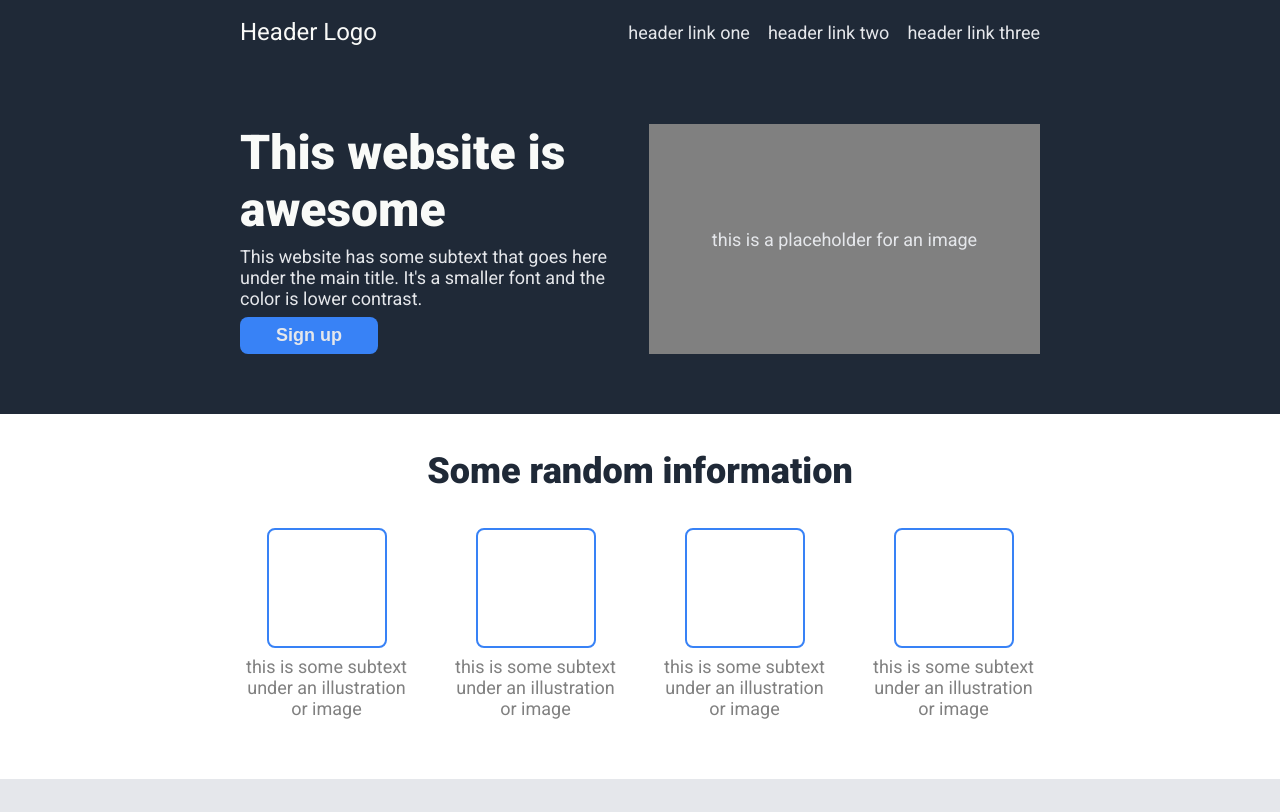
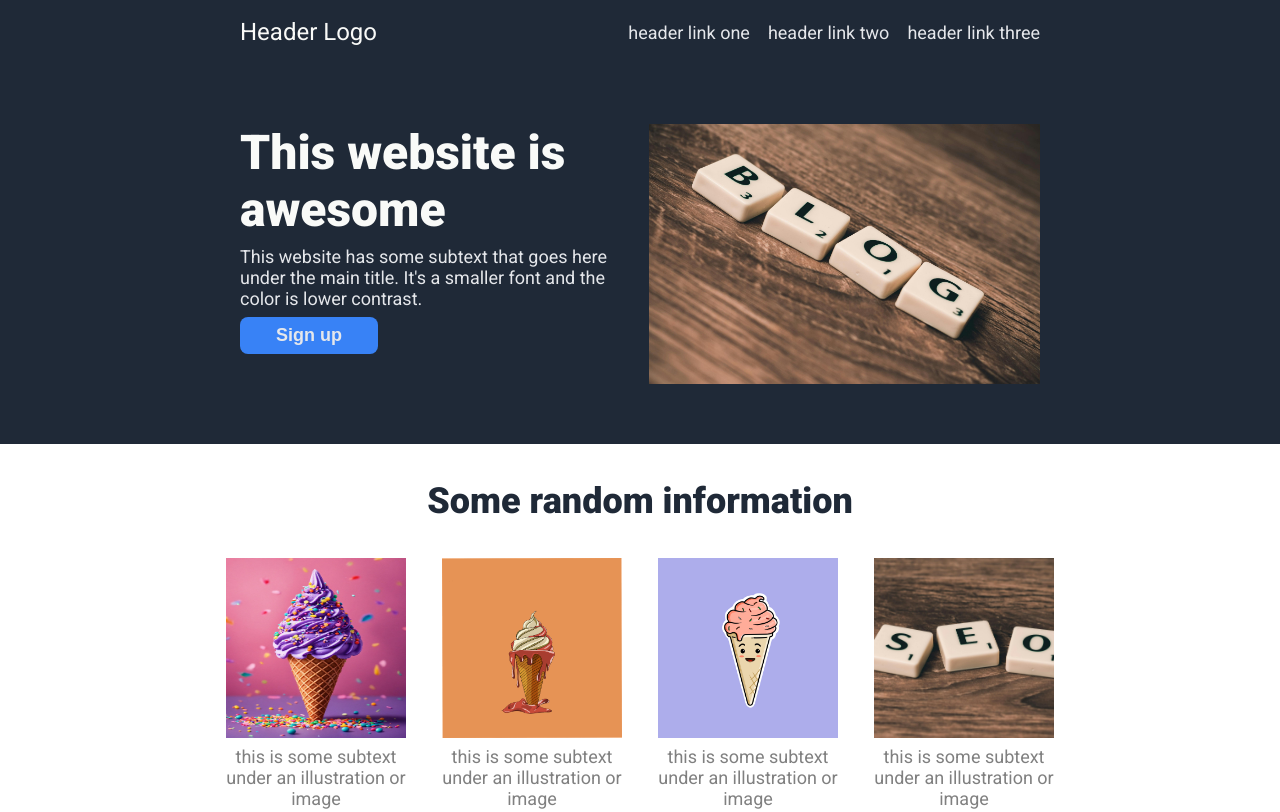
Before and after one commit to scorbiclife/odin-landing-page, a plain HTML site: page index.html in a window 1280 px wide. Shown: the top 812 px of the page. Drawn offline with Linux system fonts and the light colour scheme.

Commit message:
feat(html, css): add images

```diff
--- a/index.html
+++ b/index.html
@@ -30,8 +30,12 @@
           </p>
           <button class="button text-button-strong">Sign up</button>
         </div>
-        <div class="hero-right image-placeholder">
-          this is a placeholder for an image
+        <div class="hero-right">
+          <img
+            width="320"
+            height="240"
+            src="images/pexels-pixabay-262508.jpg"
+            alt='scrabble blocks spelling the world "blog"' />
         </div>
       </div>
       <div class="information bg-light text-dark">
@@ -40,25 +44,42 @@
         </header>
         <ul class="information-list">
           <li class="information-item">
-            <div class="information-image-placeholder"></div>
+            <img
+              width="180"
+              height="180"
+              src="images/ai-generated-8602906_1280.jpg"
+              alt="ai generated ice cream" />
             <div class="text-subtext">
               this is some subtext under an illustration or image
             </div>
           </li>
           <li class="information-item">
-            <div class="information-image-placeholder"></div>
+            <img
+              width="180"
+              height="180"
+              src="images/ice-cream-8195933_1280.png"
+              alt="vector image of a melting ice cream cone" />
             <div class="text-subtext">
               this is some subtext under an illustration or image
             </div>
           </li>
           <li class="information-item">
-            <div class="information-image-placeholder"></div>
+            <img
+              width="180"
+              height="180"
+              src="images/ice-cream-8535463_1280.png"
+              alt="vector image of a smiling ice cream cone" />
             <div class="text-subtext">
               this is some subtext under an illustration or image
             </div>
           </li>
           <li class="information-item">
-            <div class="information-image-placeholder"></div>
+            <img
+              class="image-crop-center"
+              width="180"
+              height="180"
+              src="images/pexels-pixabay-270637.jpg"
+              alt='scrabble blocks spelling the word "seo"' />
             <div class="text-subtext">
               this is some subtext under an illustration or image
             </div>
--- a/style.css
+++ b/style.css
@@ -104,6 +104,11 @@ button {
   border-radius: 8px;
 }
 
+.image-crop-center {
+  object-fit: cover;
+  object-position: 50% 50%;
+}
+
 /* common section container styles */
 
 .hero,
@@ -152,6 +157,17 @@ button {
   flex-flow: column nowrap;
   align-items: start;
   gap: 8px;
+}
+
+.hero-right {
+  display: flex;
+  justify-content: start;
+  align-items: stretch;
+}
+
+.hero-right > img {
+  width: 100%;
+  height: 100%;
 }
 
 .image-placeholder {
```
Also changed, not shown: images/ai-generated-8602906_1280.jpg (added), images/ice-cream-8195933_1280.png (added), images/ice-cream-8535463_1280.png (added), images/pexels-pixabay-262508.jpg (added), images/pexels-pixabay-270637.jpg (added).
